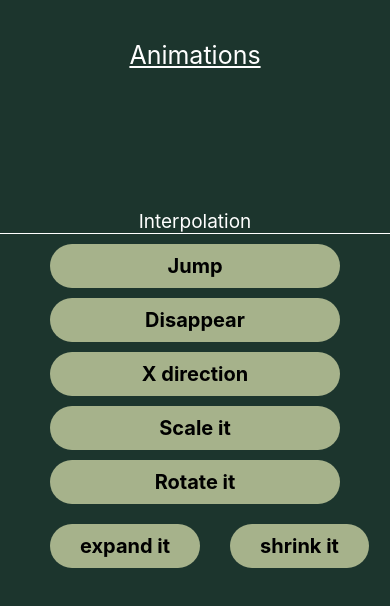
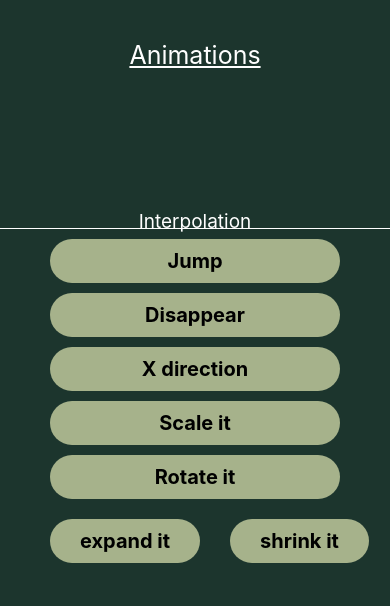
Before and after one commit to Ayandip13/animate, a React Native app: screen / in a window 390 px wide. Shown: the top 606 px of the page. Built offline with nearby package versions, Linux system fonts and the light colour scheme.

Commit message:
removing a bit of spacing from the bottom of experimental text

```diff
--- a/animations/Interpolation.tsx
+++ b/animations/Interpolation.tsx
@@ -118,7 +118,7 @@ const Interpolation = () => {
             </Animated.Text>
 
 
-            <View style={{ backgroundColor: "#fff", height: 1, width: "100%" }} />
+            <View style={{ backgroundColor: "#fff", height: 1, width: "100%",marginTop:-5 }} />
 
             <TouchableOpacity
                 activeOpacity={0.5}
```
